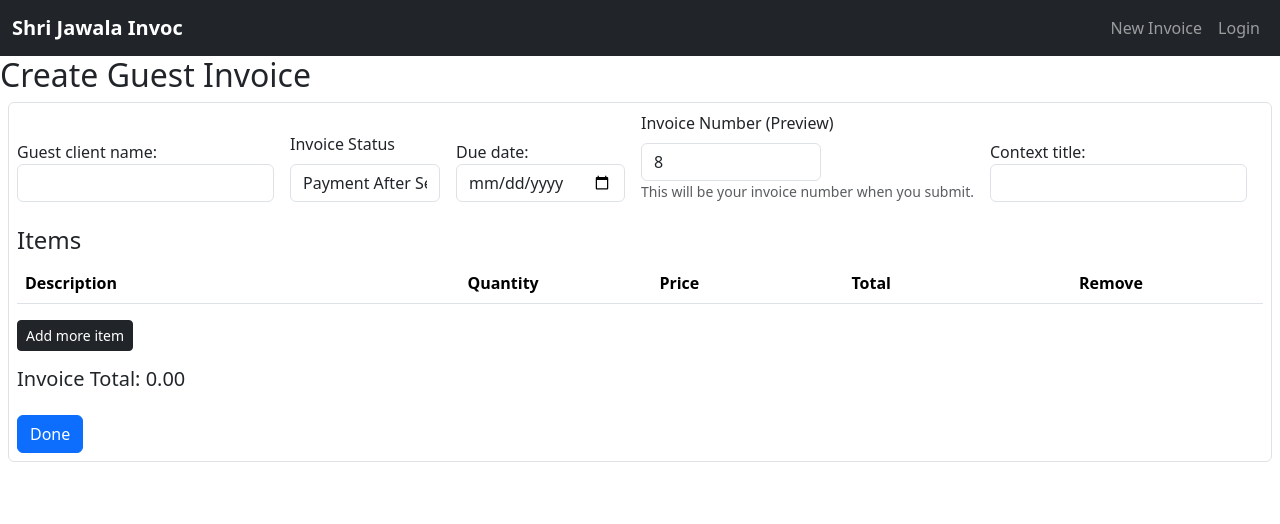
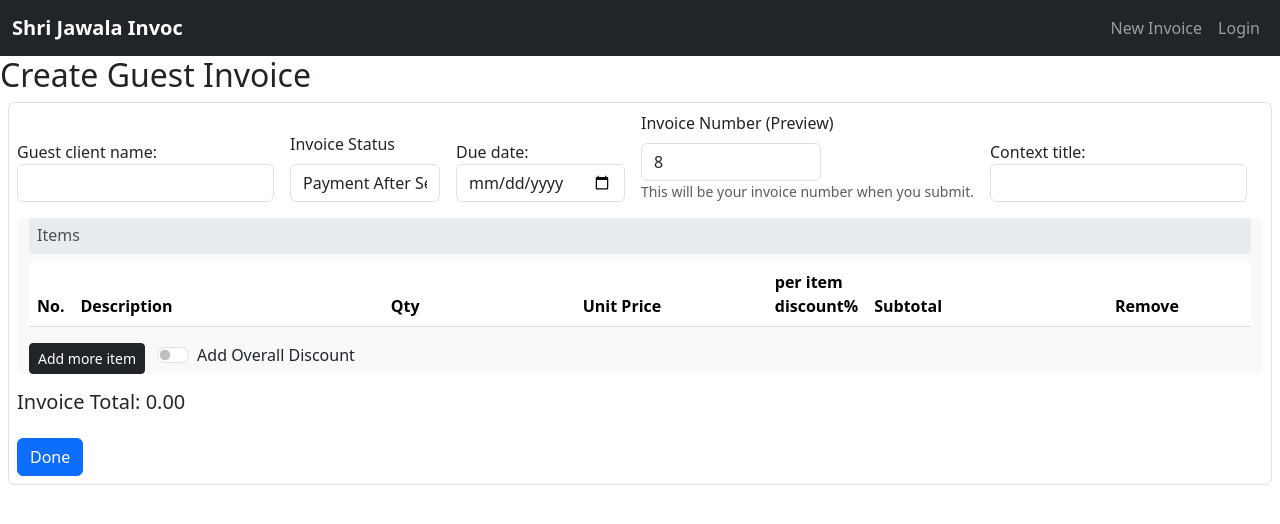
Before and after one commit to Ardhweb/sjinvoc, a Django app: page /invoices/guest/create/ in a window 1280 px wide. Shown: the top 524 px of the page. Run offline with Django 5.2, Linux system fonts and the light colour scheme; data comes from the database, SQL or seed files in the repository; both versions use the stored data as it was after the commit; lists and menus that the app fills with data are empty; some libraries are stand-ins or nearby versions.

Commit message:
fixes and added discoutn to  guest form

```diff
--- a/invoices/views.py
+++ b/invoices/views.py
@@ -50,6 +50,8 @@ def guest_invoice_create(request):
         # Bind the form and items
         form = GuestInvoiceForm(request.POST)
         formset = ItemFormSet(request.POST)
+        dis_form = DiscountForm(request.POST)
+
 
         # Debugging: show why forms might be invalid
         print("Form is valid?", form.is_valid())
@@ -98,11 +100,14 @@ def guest_invoice_create(request):
     else:
         form = GuestInvoiceForm()
         formset = ItemFormSet()
+        dis_form = DiscountForm()
+
 
     return render(request, 'invoices/guest_invoice_create.html', {
         'form': form,
         'formset': formset,
-        'preview_invoice_no': preview_invoice_no
+        'preview_invoice_no': preview_invoice_no,
+        'dis_form':dis_form,
     })
 
 @login_required
--- a/templates/invoices/guest_invoice_create.html
+++ b/templates/invoices/guest_invoice_create.html
@@ -54,24 +54,33 @@
 
             </div>
         </div>
-
-        <h4 class="mt-4">Items</h4>
+ <div class="container-fluid my-3 " style="background-color: #f8f9fa; border-radius: 5px;">
+        <!-- Small heading with subtle background -->
+    <h6 class=" p-2" style="background-color: #e9ecef; color: #495057; border-radius: 3px;">
+        Items
+    </h6>
         <table class="table table-striped" id="items-table">
             <thead>
                 <tr>
+                    <th style="width:2.5rem;!important;">No.</th>
                     <th>Description</th>
-                    <th style="width: 12rem!important;">Quantity</th>
-                    <th style="width: 12rem!important;">Price</th>
-                    <th>Total</th>
-                    <th style="width: 12rem!important;">Remove</th>
+                    <th style="width: 12rem!important;">Qty</th>
+                    <th style="width: 12rem!important;">Unit Price</th>
+                    <th style="width: 6rem!important;">per item discount%</th>
+
+                    <th>Subtotal</th>
+                    <th style="width: 9rem!important;">Remove</th>
                 </tr>
             </thead>
             <tbody>
             {% for form in formset.forms %}
                 <tr>
+                    <td>{{ forloop.counter }}</td>
                     <td>{{ form.item_name }}</td>
-                    <td class="w-10">{{ form.quantity }}</td>
-                    <td>{{ form.price }}</td>
+                    <td class="">{{ form.quantity }}</td>
+                    <td >{{ form.price }}</td>
+                    <td class="">{{form.per_item_discount_percentage}}</td>
+
                     <td class="item-total">0</td>
                     <td>
                         {% if form.instance.pk %}
@@ -84,15 +93,151 @@
             {% endfor %}
             </tbody>
         </table>
+        <div class="row">
+            <div class="col-auto">
+         <button type="button" class="btn btn-dark btn-sm btn-secondary" id="add-item">Add more item</button>
 
-        <button type="button" class="btn btn-dark btn-sm btn-secondary" id="add-item">Add more item</button>
+</div>
+
+
+    <div class="col-auto form-check form-switch">
+        <input class="form-check-input" type="checkbox" id="discountSwitch">
+        <label class="form-check-label" for="discountSwitch">
+            Add Overall Discount
+        </label>
+    </div>
+
+
+</div>
+
+        </div>
+
+        <div id="discountSection" class=" d-none container-fluid my-3 " style="background-color: #f8f9fa; border-radius: 5px;">
+    <!-- Small heading with subtle background -->
+    <h6 class="mb-3 p-2" style="background-color: #e9ecef; color: #495057; border-radius: 3px;">
+        Discount Details
+    </h6>
+
+    <!-- Inline form fields -->
+    <div class="row g-2 align-items-center">
+        <div class="col-auto">
+            {{ dis_form.discount_type.label_tag }}
+            {{ dis_form.discount_type }}
+        </div>
+        <div class="col-auto">
+            {{ dis_form.value.label_tag }}
+
+             <div style="display:flex; align-items:center; gap:6px;">
+        {{ dis_form.value }}
+        <span id="discountSymbol"></span>
+    </div>
+        </div>
+    </div>
+</div>
+
         <h5 class="mt-3">Invoice Total: <span id="invoice-total">0</span></h5>
 
         <!-- Use type="submit" to trigger the dashboard listener -->
         <button type="submit" id="submit-btn" class="btn btn-primary mt-3">Done</button>
     </form>
+ <script>
 
-    <script>
+function updateTotals() {
+    let total = 0;
+
+    // 1. Calculate live subtotal directly from the table rows
+    document.querySelectorAll('#items-table tbody tr').forEach(row => {
+        let qtyInput = row.querySelector('input[name$="quantity"]');
+        let priceInput = row.querySelector('input[name$="price"]');
+        let itemDiscountInput = row.querySelector('input[name$="per_item_discount_percentage"]');
+        if (!qtyInput || !priceInput) return;
+
+        let qty = parseFloat(qtyInput.value) || 0;
+        let price = parseFloat(priceInput.value) || 0;
+        let itemDiscountPercent =   parseFloat(itemDiscountInput.value) || 0;
+        let itemTotal = qty * price;
+
+       // FIX: Subtract the discount amount from the total
+if (itemDiscountPercent > 0) {
+    let discountAmount = (itemTotal * itemDiscountPercent) / 100;
+    itemTotal = itemTotal - discountAmount;
+    console.log("Discount applied! New total:", itemTotal);
+}
+
+
+
+        row.querySelector('.item-total').innerText = itemTotal.toFixed(2);
+        total += itemTotal;
+    });
+
+    // 2. Apply discount math on top of that aggregated total
+    if (discountSwitch && discountSwitch.checked) {
+        const discountValue = parseFloat(discountValueEl.value) || 0;
+        const type = discountTypeEl.value.toLowerCase();
+
+        if (type === 'percentage') {
+            total = total - (total * discountValue / 100);
+        } else if (type === 'flat') {
+            total = total - discountValue;
+        }
+    }
+
+    // Prevent negative invoice totals
+    if (total < 0) total = 0;
+
+    // 3. Render the final total to the DOM
+    const totalDisplay = document.getElementById('invoice-total');
+    if (totalDisplay) totalDisplay.innerText = total.toFixed(2);
+}
+
+// Grab elements
+const discountSwitch = document.getElementById('discountSwitch');
+const discountTypeEl = document.getElementById('id_discount_type');
+const discountValueEl = document.getElementById('id_value');
+const discountSymbol = document.getElementById('discountSymbol');
+
+// Update symbol strictly for UI presentation
+function updateDiscountSymbol() {
+    if (!discountSwitch.checked) {
+        discountSymbol.textContent = '';
+    } else {
+        const type = discountTypeEl.value.toLowerCase();
+        if (type === 'percentage') {
+            discountSymbol.textContent = '%';
+        } else if (type === 'flat') {
+            discountSymbol.textContent = '$';
+        } else {
+            discountSymbol.textContent = '';
+        }
+    }
+}
+
+// Handle discount logic changes
+function handleDiscountChange() {
+    updateDiscountSymbol();
+    updateTotals(); // Always trigger recalculation down the pipeline
+}
+
+// Enable/disable fields based on switch
+discountSwitch.addEventListener('change', function () {
+    const enabled = this.checked;
+    discountTypeEl.disabled = !enabled;
+    discountValueEl.disabled = !enabled;
+
+    document.getElementById('discountSection').classList.toggle('d-none', !enabled);
+
+    handleDiscountChange();
+});
+
+// Trigger when type or value changes
+discountTypeEl.addEventListener('change', handleDiscountChange);
+discountValueEl.addEventListener('input', handleDiscountChange);
+
+// Initialize discount UI layout
+discountTypeEl.disabled = true;
+discountValueEl.disabled = true;
+updateDiscountSymbol();
+
 // Clean initialization function
 function initInvoicePage() {
     const statusSelect = document.getElementById('id_status');
@@ -100,22 +245,6 @@
     const addItemBtn = document.getElementById('add-item');
     const formsetPrefix = '{{ formset.prefix }}';
     let totalForms = document.querySelector(`#id_${formsetPrefix}-TOTAL_FORMS`);
-
-            function updateTotals() {
-                let total = 0;
-                document.querySelectorAll('#items-table tbody tr').forEach(row => {
-                    let qtyInput = row.querySelector('input[name$="quantity"]');
-                    let priceInput = row.querySelector('input[name$="price"]');
-                    if (!qtyInput || !priceInput) return;
-                    let qty = parseFloat(qtyInput.value) || 0;
-                    let price = parseFloat(priceInput.value) || 0;
-                    let itemTotal = qty * price;
-                    row.querySelector('.item-total').innerText = itemTotal.toFixed(2);
-                    total += itemTotal;
-                });
-                const totalDisplay = document.getElementById('invoice-total');
-                if (totalDisplay) totalDisplay.innerText = total.toFixed(2);
-            }
 
     // Status Toggle
     if (statusSelect && dueDiv) {
@@ -127,8 +256,8 @@
         toggle();
     }
 
-            // Input listeners
-            document.querySelectorAll('[name$="quantity"], [name$="price"]').forEach(input => {
+    // Input listeners for initial rows
+    document.querySelectorAll('[name$="quantity"], [name$="price"] , [name$="per_item_discount_percentage"]').forEach(input => {
         input.addEventListener('input', updateTotals);
     });
 
@@ -139,22 +268,35 @@
             let index = parseInt(totalForms.value);
             let row = table.insertRow();
             row.innerHTML = `
+                <td class="row-number">${index + 1}</td>
                 <td><input type="text" name="${formsetPrefix}-${index}-item_name" class="form-control" /></td>
                 <td><input type="number" name="${formsetPrefix}-${index}-quantity" value="1" class="form-control" /></td>
                 <td><input type="number" name="${formsetPrefix}-${index}-price" value="0" class="form-control" step="0.01" /></td>
-                        <td class="item-total">0</td>
+                 <td><input type="number" name="${formsetPrefix}-${index}-per_item_discount_percentage" value="0" class="form-control" step="0.01" /></td>
+                <td class="item-total">0.00</td>
                 <td><button type="button" class="btn btn-sm btn-danger remove-item">X</button></td>
             `;
             totalForms.value = index + 1;
+
+            // Listeners for dynamic inputs
             row.querySelectorAll('input').forEach(i => i.addEventListener('input', updateTotals));
-                    row.querySelector('.remove-item').onclick = (e) => { e.target.closest('tr').remove(); updateTotals(); };
+
+            // Unified remove logic for new items
+            row.querySelector('.remove-item').onclick = (e) => {
+                e.target.closest('tr').remove();
+                updateTotals();
+            };
+
             updateTotals();
         };
     }
 
-            // Remove Item
+    // Unified remove logic for initial items loaded on page template load
     document.querySelectorAll('.remove-item').forEach(btn => {
-                btn.onclick = (e) => { e.target.closest('tr').remove(); updateTotals(); };
+        btn.onclick = (e) => {
+            e.target.closest('tr').remove();
+            updateTotals();
+        };
     });
 
     updateTotals();
@@ -162,6 +304,7 @@
 
 // Run once on load
 initInvoicePage();
+
 </script>
 </div> <!-- 🚀 END content-area -->
 {% endblock %}
```
Also changed, not shown: db.sqlite3. Lines whose indentation alone changed are shown as unchanged.
